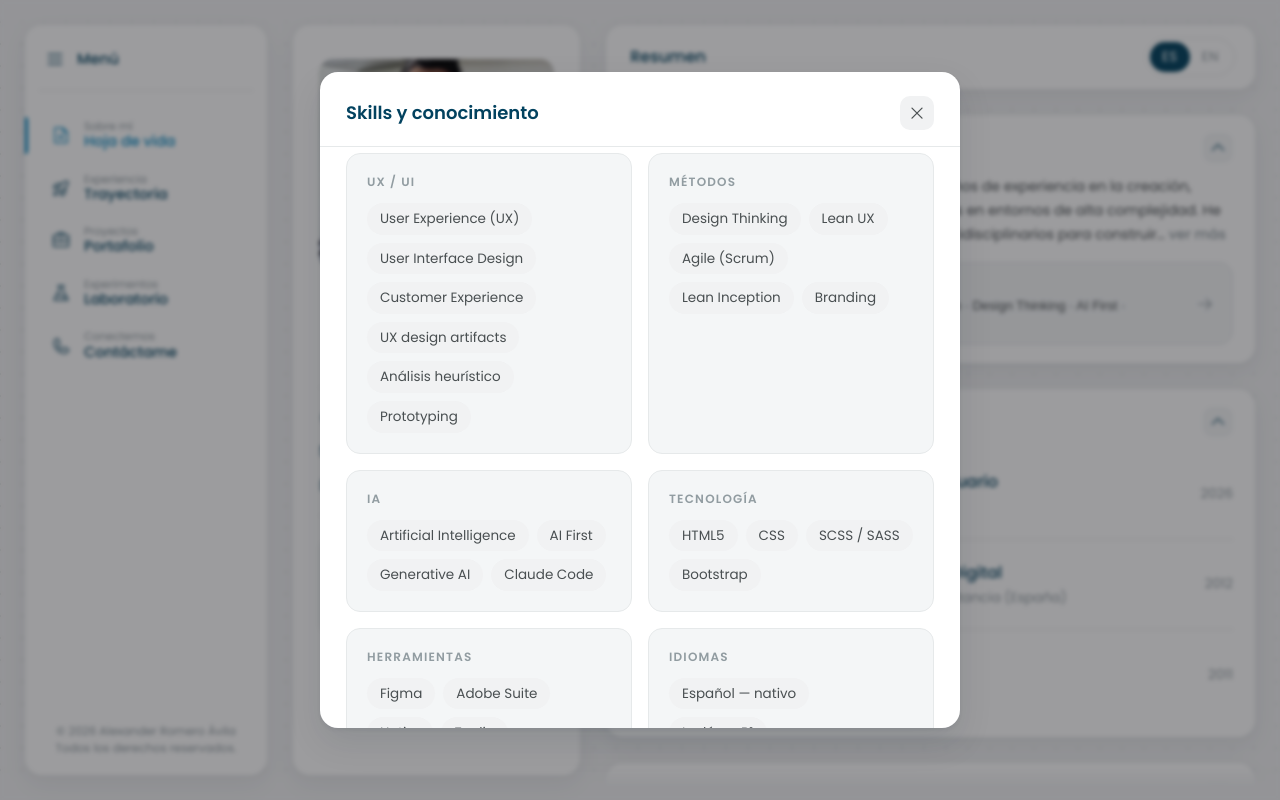
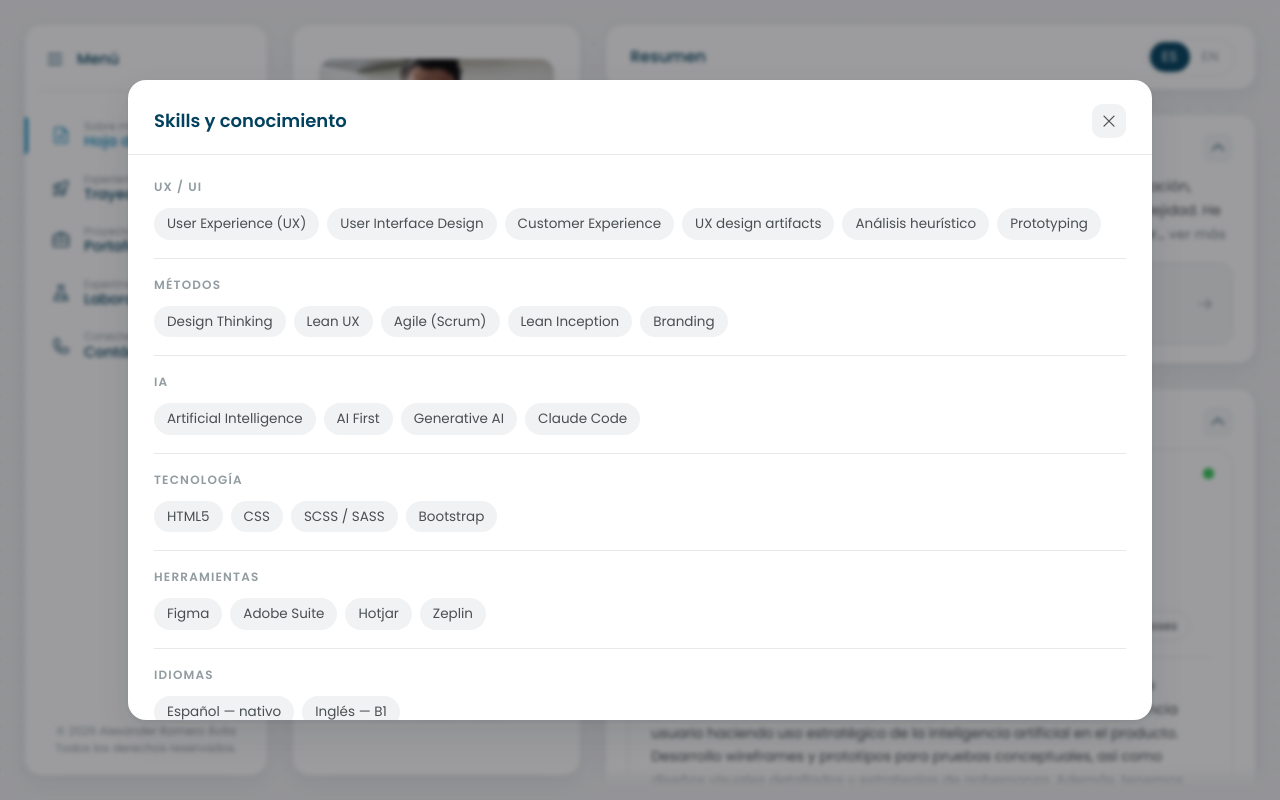
Before and after one commit to ThiagoAlex0919/CurriculumVitae, a Next.js app: page / in a window 1280 px wide. Both pictures are taken after a click on the button 930 px from the left and 303 px from the top of the page. Shown: the top 800 px of the page. Built offline with nearby package versions, Linux system fonts and the light colour scheme; grey boxes are pictures that could not be loaded.

Commit message:
Modales 80%, reorden secciones, referencias compactas, skills 1 columna

```diff
--- a/app/globals.css
+++ b/app/globals.css
@@ -1726,14 +1726,49 @@ p {
 .modal-panel.modal-lg {
   max-width: 80vw;
   width: 80vw;
-  max-height: 85vh;
+  max-height: 80vh;
 }
 .modal-panel.modal-lg .exp-grid {
+  grid-template-columns: 1fr; /* siempre una columna en el modal */
+}
+
+/* Modal de skills — una columna, grupos con línea (sin fondo gris) */
+.modal-body .skills {
   grid-template-columns: 1fr;
-}
-@media (min-width: 1100px) {
-  .modal-panel.modal-lg .exp-grid {
-    grid-template-columns: 1fr 1fr;
+  gap: 0;
+}
+.modal-body .skill-cat {
+  background: transparent;
+  border: none;
+  border-radius: 0;
+  border-bottom: 1px solid var(--line);
+  padding: 18px 0;
+}
+.modal-body .skill-cat:last-child {
+  border-bottom: none;
+}
+
+/* Referencias — grupos compactos + divisor de extremo a extremo */
+.ref-group-title {
+  font-size: 12px;
+  letter-spacing: 0.1em;
+  text-transform: uppercase;
+  color: var(--ink-mute);
+  margin-bottom: 4px;
+}
+.ref-divider {
+  height: 0;
+  border-top: 1px solid var(--border-strong, #d7dbde);
+  margin: 12px -22px;
+}
+@media (max-width: 720px) {
+  .modal-overlay {
+    padding: 14px;
+  }
+  .modal-panel.modal-lg {
+    width: 100%;
+    max-width: none;
+    max-height: 88vh;
   }
 }
 .exp-card {
--- a/app/page.tsx
+++ b/app/page.tsx
@@ -137,8 +137,24 @@ export default function Home() {
             </button>
           </Accordion>
 
+          {/* Experiencia */}
+          <Accordion
+            title={t(ui.home.experienceTitle)}
+            index={1}
+            id="experiencia"
+          >
+            <div className="exp-grid">
+              {experience.slice(0, 4).map((x, i) => (
+                <ExperienceCard job={x} defaultOpen={i < 2} key={i} />
+              ))}
+            </div>
+            <button className="link-btn full" onClick={() => setExpOpen(true)}>
+              {t(ui.home.experienceViewAll)} ({experience.length}) →
+            </button>
+          </Accordion>
+
           {/* Formación — lista */}
-          <Accordion title={t(ui.home.educationTitle)} index={1}>
+          <Accordion title={t(ui.home.educationTitle)} index={2}>
             <div className="os-list">
               {education.map((e, i) => (
                 <div className="os-item" key={i}>
@@ -150,22 +166,6 @@ export default function Home() {
                 </div>
               ))}
             </div>
-          </Accordion>
-
-          {/* Experiencia */}
-          <Accordion
-            title={t(ui.home.experienceTitle)}
-            index={2}
-            id="experiencia"
-          >
-            <div className="exp-grid">
-              {experience.slice(0, 4).map((x, i) => (
-                <ExperienceCard job={x} defaultOpen={i < 2} key={i} />
-              ))}
-            </div>
-            <button className="link-btn full" onClick={() => setExpOpen(true)}>
-              {t(ui.home.experienceViewAll)} ({experience.length}) →
-            </button>
           </Accordion>
 
           {/* Otros estudios */}
@@ -191,7 +191,10 @@ export default function Home() {
 
           {/* Referencias — agrupadas, diseño sencillo */}
           <Accordion title={t(ui.home.referencesTitle)} index={4}>
-            <p className="eyebrow">{t(ui.home.referencesPersonal)}</p>
+            <div className="ref-group">
+              <div className="ref-group-title">
+                {t(ui.home.referencesPersonal)}
+              </div>
               <div className="ref-list">
                 {referencesPersonal.map((r, i) => (
                   <div className="ref-row" key={i}>
@@ -213,10 +216,14 @@ export default function Home() {
                   </div>
                 ))}
               </div>
+            </div>
 
-            <p className="eyebrow" style={{ marginTop: 18 }}>
+            <div className="ref-divider" />
+
+            <div className="ref-group">
+              <div className="ref-group-title">
                 {t(ui.home.referencesFamily)}
-            </p>
+              </div>
               <div className="ref-list">
                 {referencesFamily.map((r, i) => (
                   <div className="ref-row" key={i}>
@@ -237,6 +244,7 @@ export default function Home() {
                     )}
                   </div>
                 ))}
+              </div>
             </div>
           </Accordion>
         </div>
@@ -278,7 +286,7 @@ export default function Home() {
       {studiesOpen && (
         <div className="modal-overlay" onClick={() => setStudiesOpen(false)}>
           <div
-            className="modal-panel"
+            className="modal-panel modal-lg"
             role="dialog"
             aria-modal="true"
             onClick={(e) => e.stopPropagation()}
@@ -314,7 +322,7 @@ export default function Home() {
       {skillsOpen && (
         <div className="modal-overlay" onClick={() => setSkillsOpen(false)}>
           <div
-            className="modal-panel"
+            className="modal-panel modal-lg"
             role="dialog"
             aria-modal="true"
             onClick={(e) => e.stopPropagation()}
```
Lines whose indentation alone changed are shown as unchanged.
